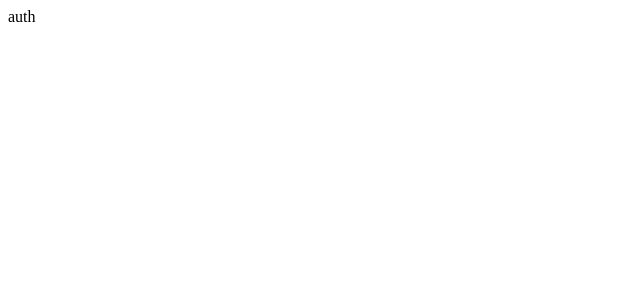
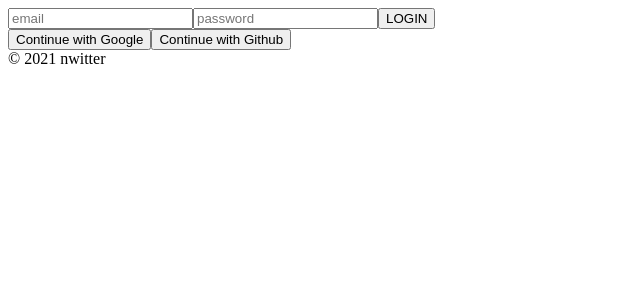
Before and after one commit to fDevJc/nwitter, a React (Create React App) app: page / in a window 1280 px wide. Shown: the top 300 px of the page, without its empty margins (0-640 px from the left). Built offline with nearby package versions, Linux system fonts and the light colour scheme; no server answers.

Commit message:
add firebase auth(google,github)

```diff
--- /dev/null
+++ b/jsconfig.json
@@ -0,0 +1,6 @@
+{
+  "compilerOptions": {
+    "baseUrl": "src"
+  },
+  "include": ["src"]
+}
--- a/src/components/App.js
+++ b/src/components/App.js
@@ -1,7 +1,16 @@
-import AppRouter from './Router';
+import React, { useState } from 'react';
+import AppRouter from 'components/Router';
+
+import { authService } from 'fBase';
 
 function App() {
-  return <AppRouter />;
+  const [isLoggedIn, setIsLoggedIn] = useState(authService.currentUser);
+  return (
+    <>
+      <AppRouter isLoggedIn={isLoggedIn} />
+      <footer>&copy; {new Date().getFullYear()} nwitter</footer>
+    </>
+  );
 }
 
 export default App;
--- a/src/components/Router.js
+++ b/src/components/Router.js
@@ -1,10 +1,10 @@
-import React, { useState } from 'react';
+import React from 'react';
 import { HashRouter as Router, Route, Switch } from 'react-router-dom';
+
 import Auth from '../routes/Auth';
 import Home from '../routes/Home';
 
-const AppRouter = () => {
-  const [isLoggedIn, setIsLoggedIn] = useState(false);
+const AppRouter = ({ isLoggedIn }) => {
   return (
     <Router>
       <Switch>
--- a/src/firebase.js
+++ b/src/fBase.js
@@ -1,4 +1,5 @@
 import firebase from 'firebase/app';
+import 'firebase/auth';
 
 const firebaseConfig = {
   apiKey: process.env.REACT_APP_API_KEY,
@@ -9,4 +10,6 @@
   appId: process.env.REACT_APP_APP_ID,
 };
 // Initialize Firebase
-export default firebase.initializeApp(firebaseConfig);
+firebase.initializeApp(firebaseConfig);
+
+export const authService = firebase.auth();
--- a/src/routes/Auth.js
+++ b/src/routes/Auth.js
@@ -1,4 +1,48 @@
-import React from 'react';
+import React, { useState } from 'react';
 
-const Auth = () => <span>auth</span>;
+const Auth = () => {
+  const [email, setEmail] = useState('');
+  const [password, setPassword] = useState('');
+  const onChange = (event) => {
+    const {
+      target: { name, value },
+    } = event;
+    if (name === 'email') {
+      setEmail(value);
+    } else if (name === 'password') {
+      setPassword(value);
+    }
+  };
+  const onSubmit = (event) => {
+    event.preventDefault();
+  };
+
+  return (
+    <div>
+      <form onSubmit={onSubmit}>
+        <input
+          name="email"
+          type="text"
+          placeholder="email"
+          required
+          value={email}
+          onChange={onChange}
+        />
+        <input
+          name="password"
+          type="password"
+          placeholder="password"
+          required
+          value={password}
+          onChange={onChange}
+        />
+        <input type="submit" value="LOGIN" />
+      </form>
+      <div>
+        <button>Continue with Google</button>
+        <button>Continue with Github</button>
+      </div>
+    </div>
+  );
+};
 export default Auth;
```
Also changed, not shown: 1 other file (tests, documents, lock files or other folders).
